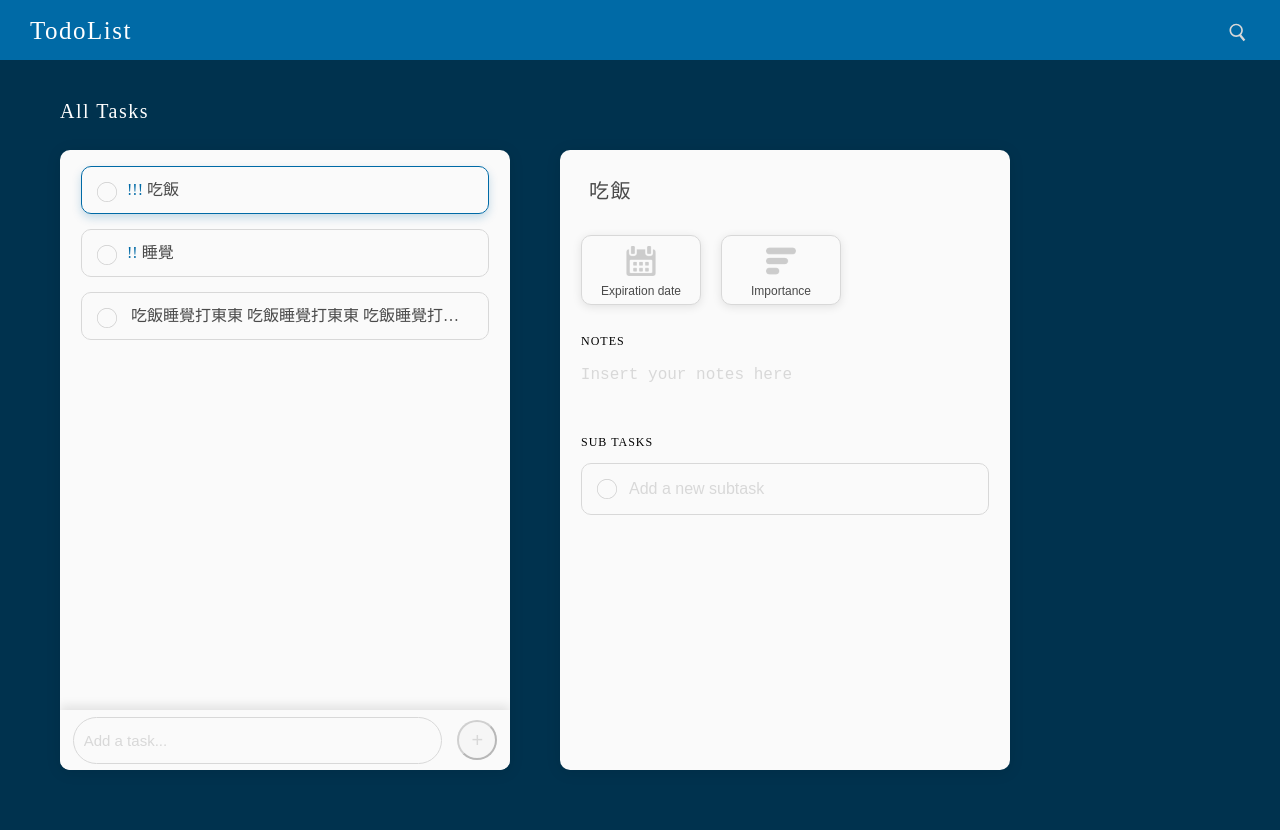
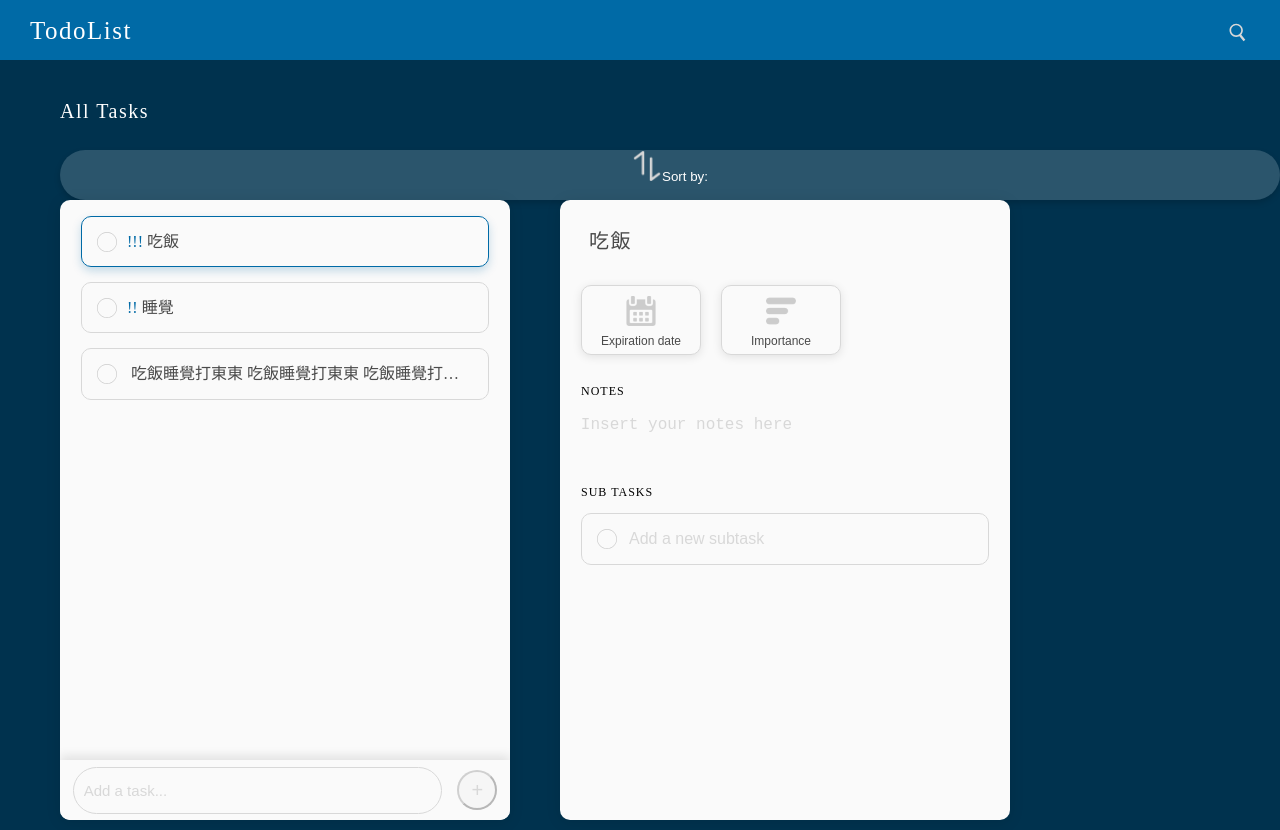
Before and after one commit to Xinhe998/dcard-todolist, a React app: page / in a window 1280 px wide. Built offline with nearby package versions, Linux system fonts and the light colour scheme.

Commit message:
create dropdown component

```diff
--- a/src/components/Notes/index.js
+++ b/src/components/DetailCardView/Notes/index.js
@@ -1,8 +1,8 @@
 import React, { useContext, useRef } from 'react';
 import PropTypes from 'prop-types';
-import Store from '../../reducers/context';
-import * as action from '../../actions/todoActions';
-import useAutoSize from '../../hooks/useAutoSize';
+import Store from '../../../reducers/context';
+import * as action from '../../../actions/todoActions';
+import useAutoSize from '../../../hooks/useAutoSize';
 
 const Notes = ({ item }) => {
   const dispatch = useContext(Store);
--- a/src/components/TitleTextarea/index.js
+++ b/src/components/DetailCardView/TitleTextarea/index.js
@@ -1,8 +1,8 @@
 import React, { useContext, useRef } from 'react';
 import PropTypes from 'prop-types';
-import Store from '../../reducers/context';
-import * as action from '../../actions/todoActions';
-import useAutoSize from '../../hooks/useAutoSize';
+import Store from '../../../reducers/context';
+import * as action from '../../../actions/todoActions';
+import useAutoSize from '../../../hooks/useAutoSize';
 
 const TitleTextarea = ({ item }) => {
   const dispatch = useContext(Store);
--- a/src/components/DetailCardView/index.js
+++ b/src/components/DetailCardView/index.js
@@ -2,9 +2,9 @@ import React, { useContext } from 'react';
 import PropTypes from 'prop-types';
 import Store from '../../reducers/context';
 import * as action from '../../actions/todoActions';
-import TitleTextarea from '../TitleTextarea';
+import TitleTextarea from './TitleTextarea';
 import PaneButton from '../PaneButton';
-import Notes from '../Notes';
+import Notes from './Notes';
 import SubTasks from '../SubTasks';
 
 import calendarImg from '../../assets/calendar.png';
--- /dev/null
+++ b/src/components/Dropdown/index.js
@@ -0,0 +1,36 @@
+import React, { useContext, useRef } from 'react';
+import PropTypes from 'prop-types';
+import Store from '../../reducers/context';
+import * as action from '../../actions/todoActions';
+
+import './index.scss';
+
+const Dropdown = ({ icon, text, options, selectedOption, swichOptionHandler }) => {
+  const dispatch = useContext(Store);
+  return (
+    <div className="Dropdown">
+      <button type="button" className="Dropdown__button">
+        <img className="Dropdown__button__icon" src={icon} />
+        {text}
+        {selectedOption}
+      </button>
+    </div>
+  );
+};
+
+Dropdown.propTypes = {
+  icon: PropTypes.string,
+  text: PropTypes.string,
+  options: PropTypes.array,
+  selectedOption: PropTypes.string,
+  swichOptionHandler: PropTypes.func,
+};
+
+Dropdown.defaultProps = {
+  icon: '',
+  text: '',
+  options: [],
+  selectedOption: '',
+  swichOptionHandler: null,
+};
+export default Dropdown;
--- /dev/null
+++ b/src/components/Dropdown/index.scss
@@ -0,0 +1,19 @@
+.Dropdown {
+  height: 50px;
+  border-radius: 25px;
+  background: rgba(255, 255, 255, 0.17);
+  box-shadow: 0px 3px 6px rgba(0, 0, 0, 0.16);
+  user-select: none;
+  color: #ffffff;
+}
+.Dropdown__button {
+  cursor: pointer;
+  width: 100%;
+  border: none;
+  background: none;
+  color: #ffffff;
+  .Dropdown__button__icon {
+    width: 30px;
+    height: 30px;
+  }
+}
--- a/src/components/ImportanceModal/index.js
+++ b/src/components/ImportanceModal/index.js
@@ -3,7 +3,7 @@ import PropTypes from 'prop-types';
 import Store from '../../reducers/context';
 import * as action from '../../actions/todoActions';
 import Modal from '../Modal';
-import ImportanceSelect from '../ImportanceSelect';
+import ImportanceSelect from './ImportanceSelect';
 
 const ImportanceModal = ({ isOpen, switchHandler, currentTask }) => {
   const importanceOptions = ['High', 'Medium', 'Low'];
--- a/src/components/TodoItem/index.scss
+++ b/src/components/TodoItem/index.scss
@@ -23,7 +23,7 @@
     word-break: break-all;
     padding: 0 0 0 4px;
     display: block;
-    line-height: 1;
+    line-height: 1.2;
     transition: all 0.5s;
     white-space: nowrap;
     overflow: hidden;
@@ -45,7 +45,7 @@
     cursor: pointer;
     color: var(--dcard-blue);
     padding: 0 0 0 30px;
-    line-height: 1;
+    line-height: 1.2;
   }
   input[type='checkbox'] {
     display: inline-block;
--- a/src/pages/index.js
+++ b/src/pages/index.js
@@ -11,12 +11,16 @@ import DatePickerModal from '../components/DatePickerModal';
 import ImportanceModal from '../components/ImportanceModal';
 import ListCardView from '../components/ListCardView';
 import DetailCardView from '../components/DetailCardView';
+import Dropdown from '../components/Dropdown';
+
+import sortIcon from '../assets/sort.png';
 
 const Home = () => {
   const globalStore = useContext(Store);
   const [state, dispatch] = useReducer(reducer, globalStore);
   const [isDatePickerModalOpen, setIsDatePickerModalOpen] = useState(false);
   const [isImportanceModalOpen, setisImportanceModalOpen] = useState(false);
+  const sortOptions = ['Time', 'Importance', 'Status'];
   const findCurrentTask = () => {
     let currentTask;
     state.todos.map((task) => {
@@ -29,6 +33,7 @@ const Home = () => {
       <Header title="TodoList" state={state} />
       <div className="AppContent">
         <h1 className="TasksToolBar__title">All Tasks</h1>
+        <Dropdown text="Sort by:  " icon={sortIcon} options={sortOptions} />
         <ListCardView state={state} />
         <DetailCardView
           state={state}
```
Also changed, not shown: src/assets/sort.png (added), src/components/ImportanceModal/ImportanceSelect/index.js (renamed from src/components/ImportanceSelect/index.js), src/components/ImportanceModal/ImportanceSelect/index.scss (renamed from src/components/ImportanceSelect/index.scss).
